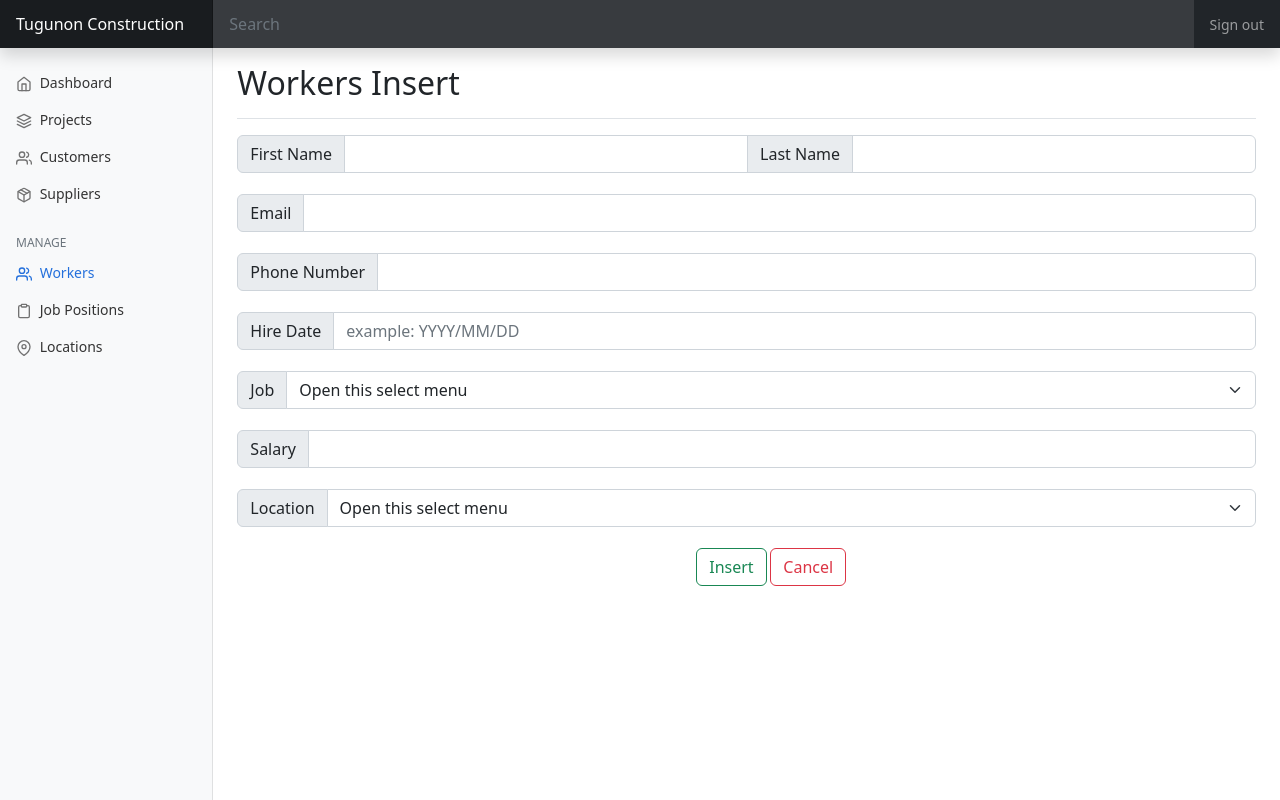
After one commit to orbijo/im2-final-mvc, a PHP site: page /im2-final-mvc/app/views/workedit.view.php in a window 1280 px wide. The commit adds this page. Run offline with PHP 8.4, Linux system fonts and the light colour scheme; some libraries are stand-ins or nearby versions.

Commit message:
added action button

```diff
--- /dev/null
+++ b/app/views/workedit.view.php
@@ -0,0 +1,271 @@
+<?php
+
+  // CONNECTS TO DB USING CONSTANTS DEFINED AT config.php
+$con = mysqli_connect("localhost", "root", "") or die("Cannot connect");
+mysqli_select_db($con, 'construction_db');
+
+?>
+
+<!doctype html>
+<html lang="en">
+  <head>
+    <meta charset="utf-8">
+    <meta name="viewport" content="width=device-width, initial-scale=1">
+    <meta name="description" content="">
+    <meta name="generator" content="Hugo 0.104.2">
+    <title>Construction Admin Panel</title>
+
+    <link href="<?=ROOT?>/assets/css/bootstrap.min.css" rel="stylesheet">
+
+    <style>
+      .bd-placeholder-img {
+        font-size: 1.125rem;
+        text-anchor: middle;
+        -webkit-user-select: none;
+        -moz-user-select: none;
+        user-select: none;
+      }
+
+      @media (min-width: 768px) {
+        .bd-placeholder-img-lg {
+          font-size: 3.5rem;
+        }
+      }
+
+      .b-example-divider {
+        height: 3rem;
+        background-color: rgba(0, 0, 0, .1);
+        border: solid rgba(0, 0, 0, .15);
+        border-width: 1px 0;
+        box-shadow: inset 0 .5em 1.5em rgba(0, 0, 0, .1), inset 0 .125em .5em rgba(0, 0, 0, .15);
+      }
+
+      .b-example-vr {
+        flex-shrink: 0;
+        width: 1.5rem;
+        height: 100vh;
+      }
+
+      .bi {
+        vertical-align: -.125em;
+        fill: currentColor;
+      }
+
+      .nav-scroller {
+        position: relative;
+        z-index: 2;
+        height: 2.75rem;
+        overflow-y: hidden;
+      }
+
+      .nav-scroller .nav {
+        display: flex;
+        flex-wrap: nowrap;
+        padding-bottom: 1rem;
+        margin-top: -1px;
+        overflow-x: auto;
+        text-align: center;
+        white-space: nowrap;
+        -webkit-overflow-scrolling: touch;
+      }
+    </style>
+
+
+    <!-- Custom styles for this template -->
+    <link href="<?=ROOT?>/assets/css/dashboard.css" rel="stylesheet">
+  </head>
+  <body>
+  <header class="navbar navbar-dark sticky-top bg-dark flex-md-nowrap p-0 shadow">
+  <a class="navbar-brand col-md-3 col-lg-2 me-0 px-3 fs-6" href="#">Tugunon Construction</a>
+  <button class="navbar-toggler position-absolute d-md-none collapsed" type="button" data-bs-toggle="collapse" data-bs-target="#sidebarMenu" aria-controls="sidebarMenu" aria-expanded="false" aria-label="Toggle navigation">
+    <span class="navbar-toggler-icon"></span>
+  </button>
+  <input class="form-control form-control-dark w-100 rounded-0 border-0" type="text" placeholder="Search" aria-label="Search">
+  <div class="navbar-nav">
+    <div class="nav-item text-nowrap">
+      <a class="nav-link px-3" href="#">Sign out</a>
+    </div>
+  </div>
+</header>
+<div class="container-fluid">
+  <div class="row">
+    <nav id="sidebarMenu" class="col-md-3 col-lg-2 d-md-block bg-light sidebar collapse">
+      <div class="position-sticky pt-3 sidebar-sticky">
+        <ul class="nav flex-column">
+          <li class="nav-item">
+            <a class="nav-link" href="home">
+              <span data-feather="home" class="align-text-bottom"></span>
+              Dashboard
+            </a>
+          </li>
+          <li class="nav-item">
+          <a class="nav-link" href="projects">
+              <span data-feather="layers" class="align-text-bottom"></span>
+              Projects
+            </a>
+          </li>
+          <li class="nav-item">
+            <a class="nav-link" href="#">
+              <span data-feather="users" class="align-text-bottom"></span>
+              Customers
+            </a>
+          </li>
+          <li class="nav-item">
+            <a class="nav-link" href="#">
+              <span data-feather="package" class="align-text-bottom"></span>
+              Suppliers
+            </a>
+          </li>
+        </ul>
+
+        <h6 class="sidebar-heading d-flex justify-content-between align-items-center px-3 mt-4 mb-1 text-muted text-uppercase">
+          <span>Manage</span>
+        </h6>
+        <ul class="nav flex-column mb-2">
+          <li class="nav-item">
+            <a class="nav-link active" aria-current="page" href="workers">
+              <span data-feather="users" class="align-text-bottom"></span>
+              Workers
+            </a>
+          </li>
+          <li class="nav-item">
+            <a class="nav-link" href="#">
+              <span data-feather="clipboard" class="align-text-bottom"></span>
+              Job Positions
+            </a>
+          </li>
+          <li class="nav-item">
+            <a class="nav-link" href="#">
+              <span data-feather="map-pin" class="align-text-bottom"></span>
+              Locations
+            </a>
+          </li>
+        </ul>
+      </div>
+    </nav>
+
+    <main class="col-md-9 ms-sm-auto col-lg-10 px-md-4">
+      <div class="d-flex justify-content-between flex-wrap flex-md-nowrap align-items-center pt-3 pb-2 mb-3 border-bottom">
+        <h1 class="h2">Workers Insert</h1>
+        <div class="btn-toolbar mb-2 mb-md-0">
+
+        </div>
+      </div>
+
+
+      <div class="table-responsive">
+          <tbody>
+            <form method ="post" action = "workedit">
+          <div class="input-group">
+            <span class="input-group-text">First Name</span>
+            <input type="text" aria-label="First name" name ="first_name" class="form-control">
+            <span class="input-group-text">Last Name</span>
+            <input type="text" aria-label="Last name" name ="last_name" class="form-control">
+          </div>
+          <br>
+          <div class="input-group">
+            <span class="input-group-text">Email</span>
+            <input type="text" aria-label="First name" name ="email" class="form-control">
+          </div>
+          <br>
+          <div class="input-group">
+            <span class="input-group-text">Phone Number</span>
+            <input type="text" aria-label="First name" name ="phone_number" class="form-control">
+          </div>
+          <br>
+          <div class="input-group">
+            <span class="input-group-text">Hire Date</span>
+            <input type="text" aria-label="First name" name ="hire_date" class="form-control" placeholder="example: YYYY/MM/DD">
+          </div>
+          <br>
+
+
+          <div class="input-group">
+            <span class="input-group-text">Job</span>
+            <select class="form-select" aria-label="Default select example" name = "job_id">
+              <option selected>Open this select menu</option>
+              <option value="1">Construction Worker</option>
+              <option value="2">Foreman</option>
+            </select>
+          </div>
+
+
+          <br>
+          <div class="input-group">
+            <span class="input-group-text">Salary</span>
+            <input type="text" aria-label="First name" name ="salary" class="form-control">
+          </div>
+          <br>
+
+          <div class="input-group">
+            <span class="input-group-text">Location</span>
+            <select class="form-select" aria-label="Default select example" name = "location_id">
+              <option selected>Open this select menu</option>
+              <option value="1">Cebu City, Cebu</option>
+              <option value="2">Consolacion, Cebu</option>
+              <option value="3">Buckingham Palace,Westminister, London</option>
+              <option value="4">Abbey Road,Westminister, London</option>
+              <option value="5">Sydney, New South Wales</option>
+            </select>
+          </div>
+          <br>
+
+          &emsp;&emsp; &emsp;&emsp;&emsp;&emsp;&emsp;&emsp;&emsp;&emsp;&emsp;&emsp;&emsp;&emsp;&emsp;&emsp;&emsp;
+          &emsp;&emsp;&emsp;&emsp;&emsp;&emsp;&emsp;&emsp;&emsp;&emsp;&emsp;&emsp;&emsp;&emsp;&emsp;
+          <button type="submit" name="insert" class="btn btn-outline-success" value = "submit">Insert</button>
+          <a href="workers"><button type="button" class="btn btn-outline-danger">Cancel</button></a>
+          </form>
+
+          <?php
+
+          if(isset($_POST['insert']))
+          {
+            $first_name = $_POST['first_name'];
+            $last_name = $_POST['last_name'];
+            $email = $_POST['email'];
+              $phone_number = $_POST['phone_number'];
+              $hire_date = $_POST['hire_date'];
+            $job_id = $_POST['job_id'];
+              $salary = $_POST['salary'];
+              $location_id = $_POST['location_id'];
+            $sql = "INSERT INTO `workers` (first_name,last_name,email,phone_number,hire_date,job_id,salary,location_id)
+            VALUES ('$first_name','$last_name','$email','$phone_number','$hire_date','$job_id','$salary','$location_id')";
+            $query_run = mysqli_query($con, $sql);
+
+            if ($query_run) {
+              echo "New record created successfully !";
+            } else {
+              echo "Error: " . $sql . "
+          " . mysqli_error($con);
+            }
+            mysqli_close($con);
+          }
+
+
+          ?>
+
+
+
+
+
+
+
+
+
+
+
+        </tbody>
+        </table>
+      </div>
+    </main>
+  </div>
+</div>
+
+
+<script src="<?=ROOT?>/assets/js/bootstrap.bundle.min.js"></script>
+
+<script src="https://cdn.jsdelivr.net/npm/feather-icons@4.28.0/dist/feather.min.js" integrity="sha384-uO3SXW5IuS1ZpFPKugNNWqTZRRglnUJK6UAZ/gxOX80nxEkN9NcGZTftn6RzhGWE" crossorigin="anonymous"></script>
+<script src="https://cdn.jsdelivr.net/npm/chart.js@2.9.4/dist/Chart.min.js" integrity="sha384-zNy6FEbO50N+Cg5wap8IKA4M/ZnLJgzc6w2NqACZaK0u0FXfOWRRJOnQtpZun8ha" crossorigin="anonymous"></script>
+<script src="<?=ROOT?>/assets/js/dashboard.js"></script>
+</body>
+</html>
--- a/app/views/workers/index.view.php
+++ b/app/views/workers/index.view.php
@@ -202,7 +202,7 @@
 								</td>
 								<td><a href="<?=ROOT?>/workers/show/<?=$value->worker_id?>"><span data-feather="edit"
 											class="align-text-bottom"></span></a></td>
-								<td><a href="workedit"><span data-feather="plus-square" class="align-text-bottom"></span></a></td>
+								<td><a href="insertworkers"><span data-feather="plus-square" class="align-text-bottom"></span></a></td>
 							</tr>
 							<?php endforeach; ?>
 							<?php endif; ?>
```
